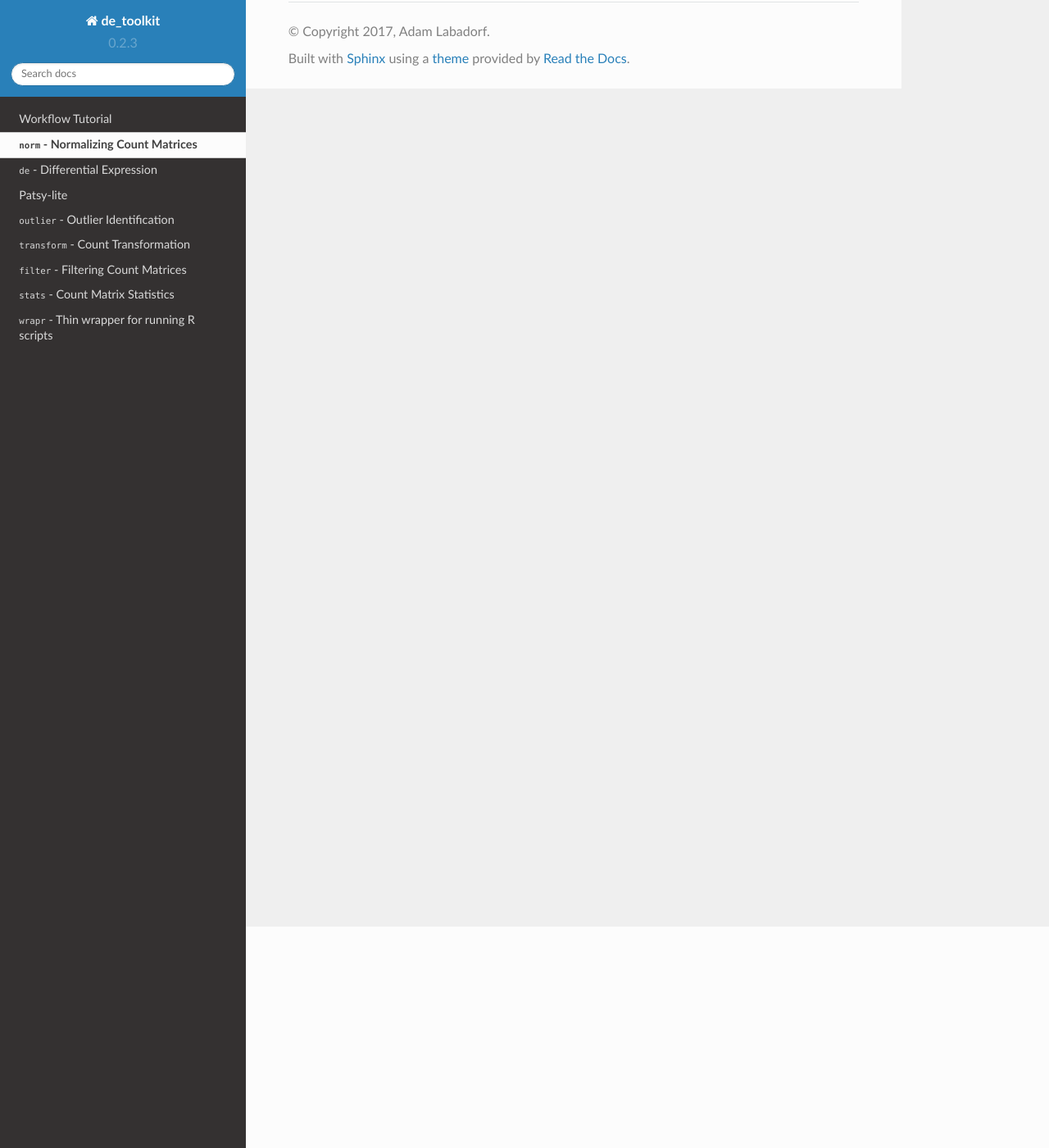
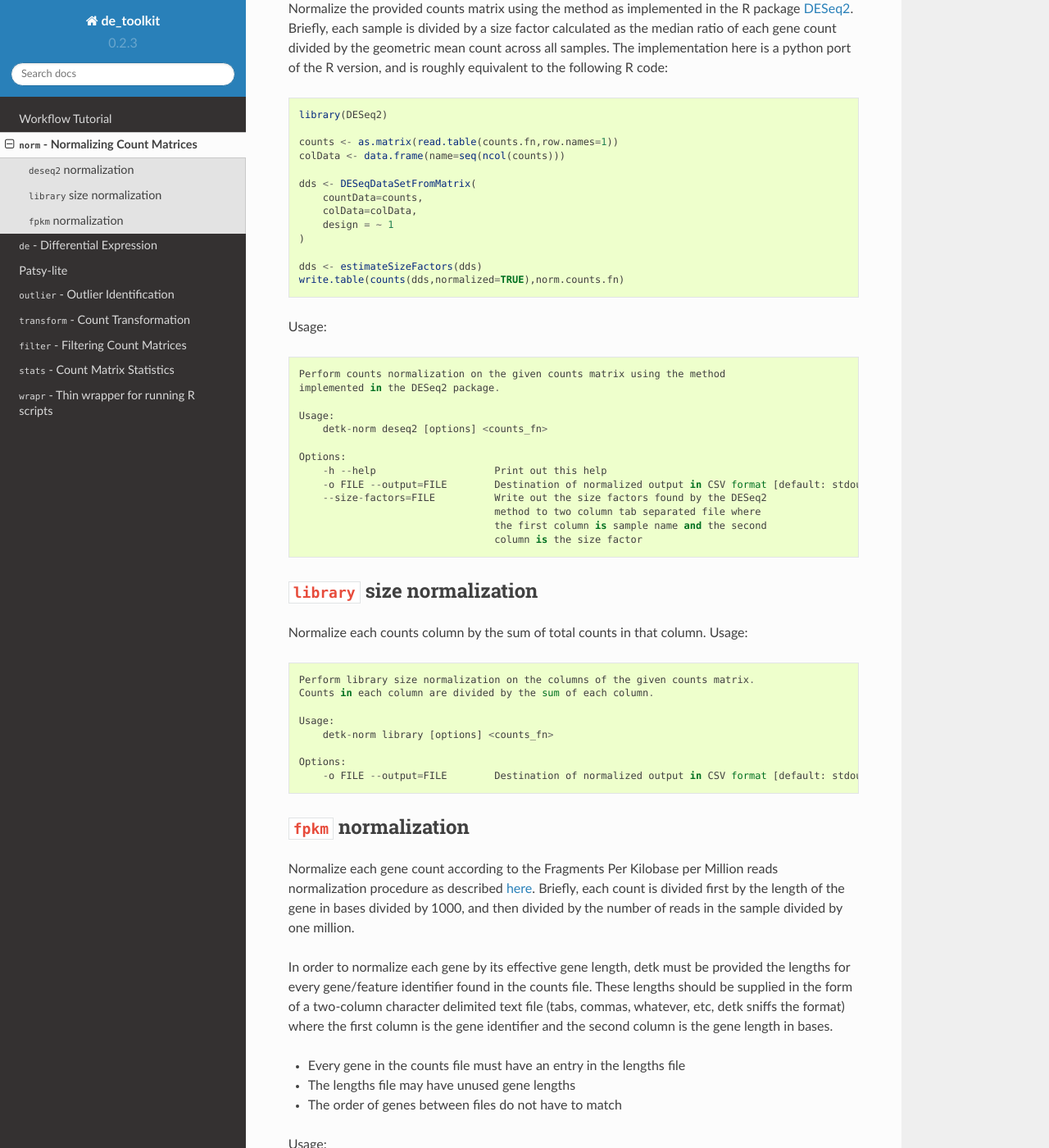
Before and after one commit to BU-Neuromics/de_toolkit, a Sphinx documentation site: the page built from docs/norm.rst, in a window 1280 px wide and 1400 px high, scrolled down 270 px. Shown: the whole window at 82% size. Built offline with Sphinx 7.4.7 and the Read the Docs theme 2.0.0, drawn with Linux system fonts in a browser that asks for light colours; some of the changed text lies outside the part shown.

Commit message:
norm docs

```diff
--- a/docs/norm.rst
+++ b/docs/norm.rst
@@ -2,3 +2,103 @@
 =====================================
 
 Count normalization strategies.
+
+``deseq2`` normalization
+------------------------
+
+Normalize the provided counts matrix using the method as implemented in the R
+package DESeq2_. Briefly, each sample is divided by a size factor calculated
+as the median ratio of each gene count divided by the geometric mean count
+across all samples. The implementation here is a python port of the R version,
+and is roughly equivalent to the following R code:
+
+.. code-block:: R
+
+    library(DESeq2)
+
+    counts <- as.matrix(read.table(counts.fn,row.names=1))
+    colData <- data.frame(name=seq(ncol(counts)))
+
+    dds <- DESeqDataSetFromMatrix(
+        countData=counts,
+        colData=colData,
+        design = ~ 1
+    )
+
+    dds <- estimateSizeFactors(dds)
+    write.table(counts(dds,normalized=TRUE),norm.counts.fn)
+
+Usage::
+
+    Perform counts normalization on the given counts matrix using the method
+    implemented in the DESeq2 package.
+
+    Usage:
+        detk-norm deseq2 [options] <counts_fn>
+
+    Options:
+        -h --help                    Print out this help
+        -o FILE --output=FILE        Destination of normalized output in CSV format [default: stdout]
+        --size-factors=FILE          Write out the size factors found by the DESeq2
+                                     method to two column tab separated file where
+                                     the first column is sample name and the second
+                                     column is the size factor
+
+
+.. _DESeq2: https://bioconductor.org/packages/release/bioc/html/DESeq2.html
+
+``library`` size normalization
+------------------------------
+
+Normalize each counts column by the sum of total counts in that column. Usage::
+
+    Perform library size normalization on the columns of the given counts matrix.
+    Counts in each column are divided by the sum of each column.
+
+    Usage:
+        detk-norm library [options] <counts_fn>
+
+    Options:
+        -o FILE --output=FILE        Destination of normalized output in CSV format [default: stdout]
+
+``fpkm`` normalization
+----------------------
+
+Normalize each gene count according to the Fragments Per Kilobase per Million
+reads normalization procedure as described `here <fpkm>`_. Briefly, each count
+is divided first by the length of the gene in bases divided by 1000, and then
+divided by the number of reads in the sample divided by one million.
+
+In order to normalize each gene by its effective gene length, detk must be
+provided the lengths for every gene/feature identifier found in the counts
+file. These lengths should be supplied in the form of a two-column character
+delimited text file (tabs, commas, whatever, etc, detk sniffs the format) where
+the first column is the gene identifier and the second column is the gene
+length in bases.
+
+* Every gene in the counts file must have an entry in the lengths file
+* The lengths file may have unused gene lengths
+* The order of genes between files do not have to match
+
+Usage::
+
+
+    Perform Fragments Per Kilobase per Million normalization on the given counts
+    file. <lengths_fn> should be a delimited file with two columns, the first
+    being the name of one of the rows in the counts file and the second is the
+    effective length of the gene/sequence/etc to use in the normalization.
+
+    *Note:* Program will throw an error and exit if there are genes/sequences
+    in the counts file that are not found in the lengths file.
+
+    The order of names in the counts and lengths files do *not* have to be the
+    same.
+
+    Usage:
+        detk-norm fpkm [options] <counts_fn> <lengths_fn>
+
+    Options:
+        -o FILE --output=FILE  Destination of normalized output in CSV format [default: stdout]
+
+
+.. _fpkm: https://www.rna-seqblog.com/rpkm-fpkm-and-tpm-clearly-explained/
```
